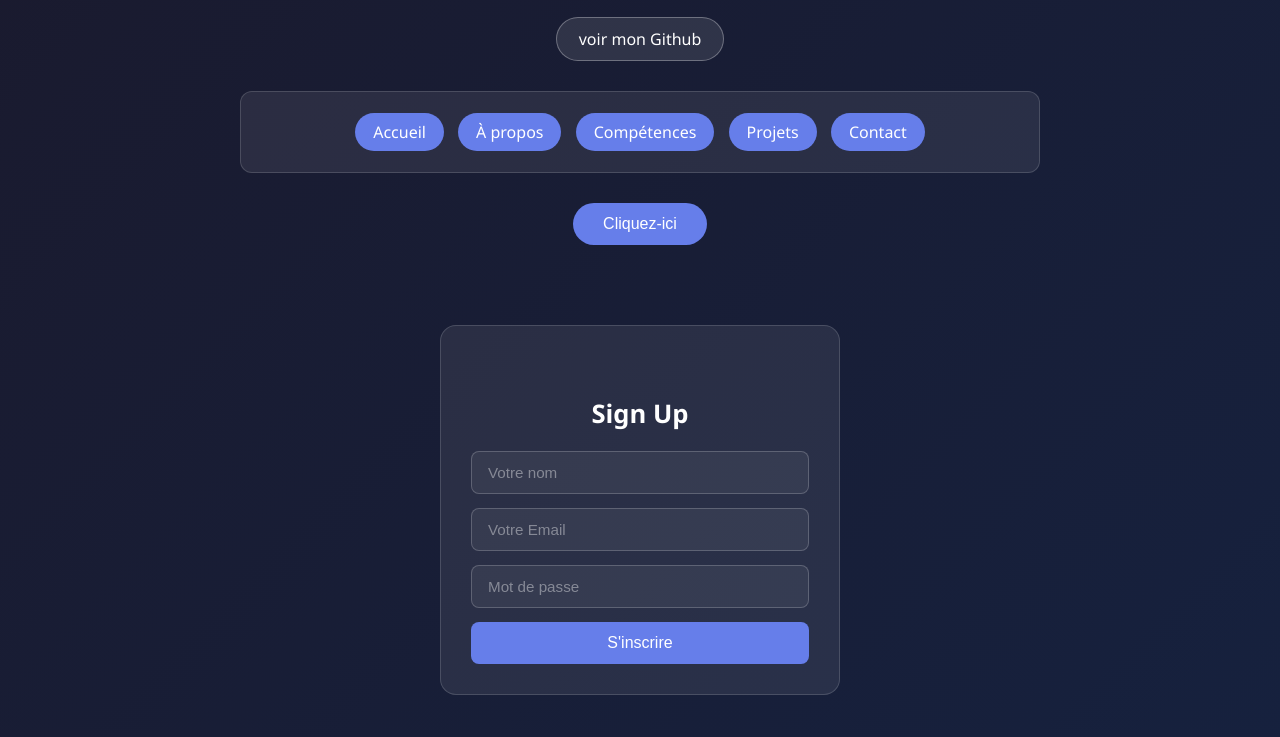
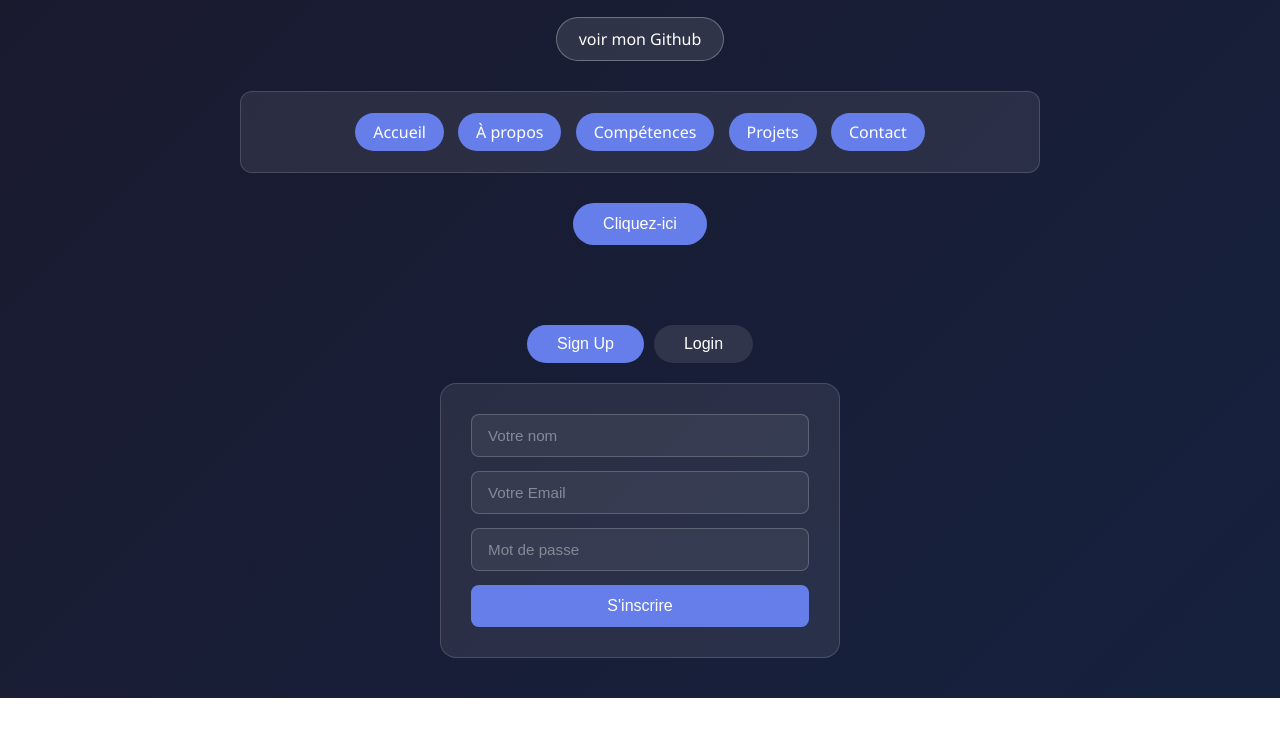
Before and after one commit to abdelbasset98/tp_web_exam, a plain HTML site: page index.html in a window 1280 px wide. Both pictures are taken after a click on the button "S'inscrire". Shown: the part 143-880 px from the top of the page. After the commit the page ends 841 px from the top, so only its background shows below. Drawn offline with Linux system fonts and the light colour scheme.

Commit message:
per last commit

```diff
--- a/index.css
+++ b/index.css
@@ -94,18 +94,40 @@ nav a:hover {
     text-align: center;
 }
 
+
+.tabs {
+    display: flex;
+    justify-content: center;
+    gap: 10px;
+    margin: 40px auto 0;
+}
+
+.tab {
+    padding: 10px 30px;
+    border: none;
+    border-radius: 50px;
+    font-size: 1em;
+    cursor: pointer;
+    background: rgba(255, 255, 255, 0.1);
+    color: white;
+    transition: 0.3s;
+}
+
+.tab.active {
+    background: #667eea;
+}
+
+.tab:hover {
+    background: #764ba2;
+}
+
 .form {
     background: rgba(255, 255, 255, 0.08);
     border: 1px solid rgba(255, 255, 255, 0.15);
     border-radius: 16px;
     padding: 30px;
     max-width: 400px;
-    margin: 40px auto;
-}
-
-.form h1 {
-    font-size: 1.6em;
-    margin-bottom: 20px;
+    margin: 20px auto;
 }
 
 .form input {
--- a/index.html
+++ b/index.html
@@ -19,13 +19,23 @@
     </nav>
     <button id="btnMessage">Cliquez-ici</button>
     <p id="message"></p>
-    <div class="form">
-        <h1>Sign Up</h1>
-        <input id="nom" placeholder="Votre nom" type="text" >
-        <input id="email" placeholder="Votre Email" type="email" >
-        <input id="password" placeholder="Mot de passe" type="password">
-        <button type="submit">S'inscrire</button>
-    </div>
+    <div class="tabs">
+    <button class="tab active" onclick="showTab('signup')">Sign Up</button>
+    <button class="tab" onclick="showTab('login')">Login</button>
+</div>
+
+<div class="form" id="signup">
+    <input id="nom" placeholder="Votre nom" type="text">
+    <input id="email" placeholder="Votre Email" type="email">
+    <input id="password" placeholder="Mot de passe" type="password">
+    <button type="button" id="btnSignup">S'inscrire</button>
+</div>
+
+<div class="form" id="login" style="display:none;">
+    <input id="loginEmail" placeholder="Votre Email" type="email">
+    <input id="loginPassword" placeholder="Mot de passe" type="password">
+    <button type="button" id="btnLogin">Se connecter</button>
+</div>
     <script src="script.js"></script>
 </body>
 </html>
--- a/script.js
+++ b/script.js
@@ -6,22 +6,46 @@ btnMessage.addEventListener("click", function () {
     message.textContent = "Vous avez cliqué sur le bouton !";
 });
 
-const nom = document.getElementById("nom");
-const email = document.getElementById("email");
-const password = document.getElementById("password");
-const button = document.querySelector(".form button");
+function showTab(tab) {
+    document.getElementById("signup").style.display = tab === "signup" ? "block" : "none";
+    document.getElementById("login").style.display = tab === "login" ? "block" : "none";
+    document.querySelectorAll(".tab").forEach(btn => btn.classList.remove("active"));
+    document.querySelectorAll(".tab")[tab === "signup" ? 0 : 1].classList.add("active");
+}
 
-button.addEventListener("click", function () {
-    if (nom.value === "" || email.value === "" || password.value === "") {
+document.getElementById("btnSignup").addEventListener("click", function () {
+    const nom = document.getElementById("nom").value;
+    const email = document.getElementById("email").value;
+    const password = document.getElementById("password").value;
+
+    if (nom === "" || email === "" || password === "") {
         alert("Veuillez remplir tous les champs !");
+    } else {
+        const users = JSON.parse(localStorage.getItem("users")) || [];
+        users.push({ nom, email, password });
+        localStorage.setItem("users", JSON.stringify(users));
+        alert(`Inscription réussie ! Bienvenue ${nom}`);
+        document.getElementById("nom").value = "";
+        document.getElementById("email").value = "";
+        document.getElementById("password").value = "";
     }
-    const users= JSON.parse(localStorage.getItem("users")) || [];
-     users.push({ nom: nom.value, email: email.value, password: password.value });
-    localStorage.setItem("users", JSON.stringify(users));
+});
 
-    alert(`Inscription réussie ! nom : ${nom.value}, email : ${email.value} password : ${password.value}`);
-    nom.value = "";
-    email.value = "";
-    password.value = "";
+document.getElementById("btnLogin").addEventListener("click", function () {
+    const email = document.getElementById("loginEmail").value;
+    const password = document.getElementById("loginPassword").value;
 
+    if (email === "" || password === "") {
+        alert("Veuillez remplir tous les champs !");
+        return;
+    }
+    const users = JSON.parse(localStorage.getItem("users")) || [];
+    const user = users.find(u => u.email === email && u.password === password);
+    if (user) {
+        alert(`Bienvenue ${user.nom} !`);
+        document.getElementById("loginEmail").value = "";
+        document.getElementById("loginPassword").value = "";
+    } else {
+        alert("Email ou mot de passe incorrect !");
+    }
 });
```
